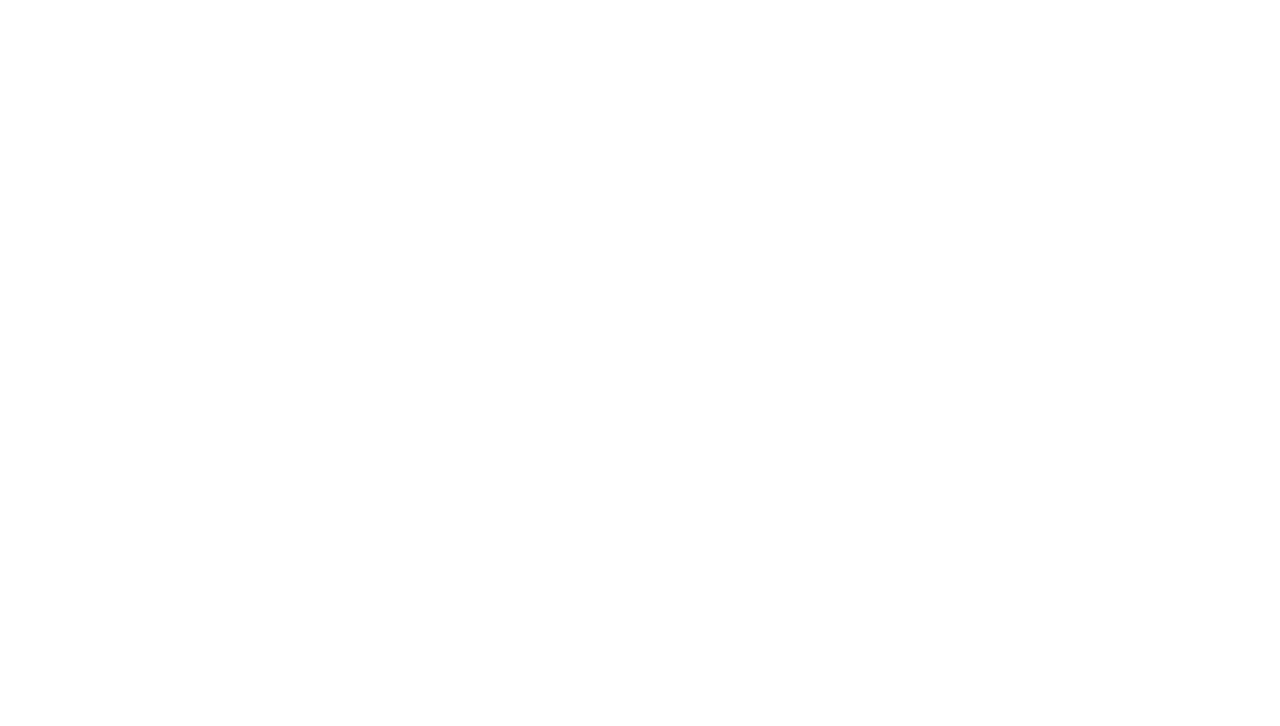
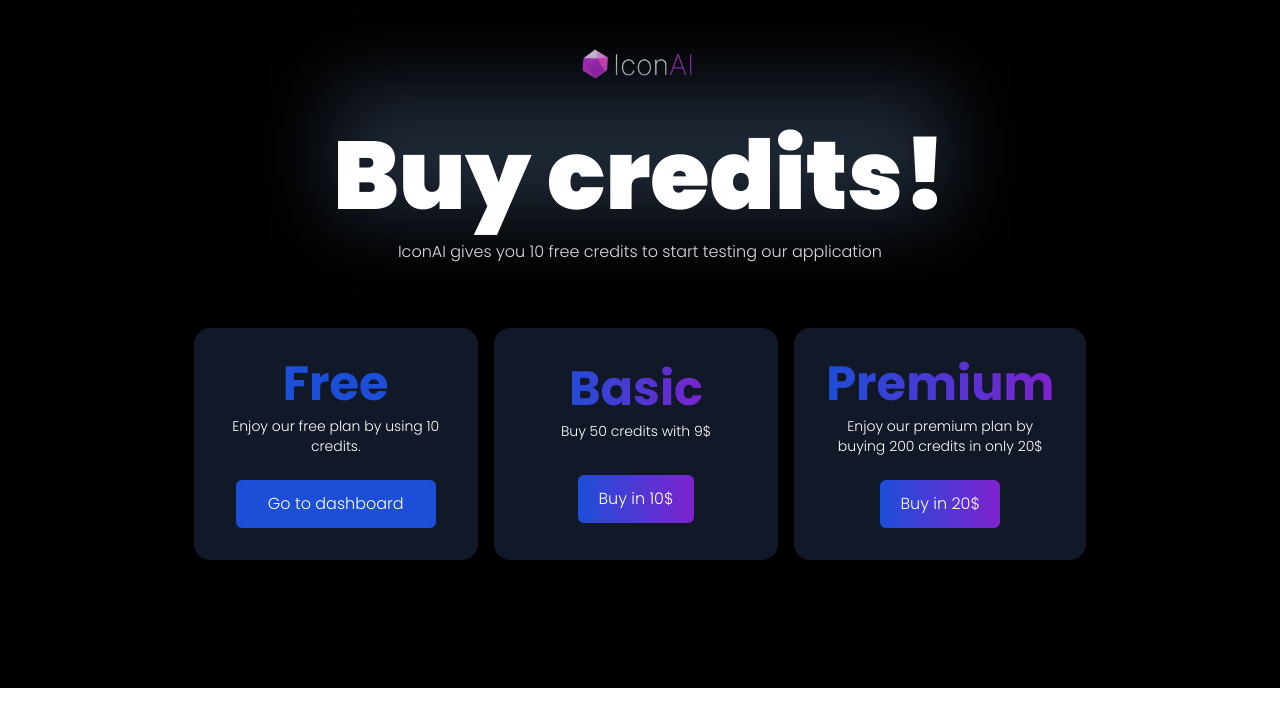
Before and after one commit to AnassElhaoussi/icon-generator-v2, a React (Vite) app: page /pricing in a window 1280 px wide. Before the commit this address had no page. Shown: the top 726 px of the page. Built offline with nearby package versions, Linux system fonts and the light colour scheme.

Commit message:
feat : pricing page ui

```diff
--- /dev/null
+++ b/src/Pages/Pricing.tsx
@@ -0,0 +1,48 @@
+import React from "react";
+import { logo } from "../assets";
+
+const Pricing = () => {
+  return (
+    <main className=" bg-black text-center text-white font-poppins flex flex-col items-center py-32 px-8">
+      <img src={logo} alt="" className="absolute  w-52 -top-10" />
+      <div className="flex flex-col items-center gap-y-16 lg:w-[80%]">
+        <div className="space-y-4">
+          <div className="relative">
+            <h1 className="relative z-10 md:text-8xl sm:text-7xl text-6xl md:font-black font-extrabold">
+              Buy credits!
+            </h1>
+            <div className="absolute -z-0 h-32 w-full -top-10 bg-gray-800 blur-2xl"></div>
+          </div>
+          <p className="font-light text-md">
+            IconAI gives you 10 free credits to start testing our application
+          </p>
+        </div>
+        <div className="flex justify-center items-stretch gap-4 lg:flex-nowrap flex-wrap w-full px-10">
+          <div className="flex flex-col gap-y-6 bg-gray-900 h-full items-center justify-around p-8 rounded-2xl shadow-lg  md:w-[20rem] w-full ">
+            <div className="space-y-2">
+                <h3 className="text-5xl font-bold text-blue-700">Free</h3>
+                <p className="text-sm font-light">Enjoy our free plan by using 10 credits.</p>
+            </div>
+            <button className="py-3 px-8 bg-blue-700 rounded-md font-light whitespace-nowrap">Go to dashboard</button>
+          </div>
+          <div className="flex flex-col gap-y-6 bg-gray-900 items-center justify-around p-8 rounded-2xl shadow-lg  md:w-[20rem] w-full">
+            <div className="space-y-2">
+                <h3 className="text-5xl font-bold text-transparent bg-clip-text bg-gradient-to-r from-blue-700 to-purple-700">Basic</h3>
+                <p className="text-sm font-light">Buy 50 credits with 9$</p>
+            </div>
+            <button className="py-3 px-5 bg-gradient-to-r from-blue-700 to-purple-700 rounded-md font-light">Buy in 10$</button>
+          </div>
+          <div className="flex flex-col gap-y-6 bg-gray-900 items-center justify-around p-8 rounded-2xl shadow-lg  md:w-[20rem] w-full">
+            <div className="space-y-2">
+                <h3 className="text-5xl font-bold text-transparent bg-clip-text bg-gradient-to-r from-blue-700 to-purple-700">Premium</h3>
+                <p className="text-sm font-light">Enjoy our premium plan by buying 200 credits in only 20$</p>
+            </div>
+            <button className="py-3 px-5 bg-gradient-to-r from-blue-700 to-purple-700 rounded-md font-light">Buy in 20$</button>
+          </div>
+        </div>
+      </div>
+    </main>
+  );
+};
+
+export default Pricing;
--- a/src/Pages/SignIn.tsx
+++ b/src/Pages/SignIn.tsx
@@ -34,7 +34,7 @@ const SignIn = () => {
           </p>
         </div>
         <button
-        className=" bg-blue-700 text-white font-light py-2 px-5 rounded-lg hover:scale-110 transition-all"
+        className=" bg-blue-700 text-white font-light py-3 px-6 rounded-lg hover:scale-110 transition-all"
         onClick={() => signIn()}
         >
           Sign in with Google
--- a/src/helpers/ProtectedRoute.ts
+++ b/src/helpers/ProtectedRoute.ts
@@ -5,12 +5,12 @@ const ProtectedRoute = (props: {children: React.ReactNode, currentPath: string,
     const navigate = useNavigate()
     useEffect(() => {
         if(props.currentPath === "/signin"
-        && props.user) {
+        && props.user !== null) {
             navigate(props.redirectPath)
         }
 
         if(props.currentPath.startsWith("/dashboard")
-        && !props.user) {
+        && props.user === null) {
             navigate(props.redirectPath)
         }
     }, [])
--- a/src/routes.tsx
+++ b/src/routes.tsx
@@ -5,6 +5,8 @@ import SignIn from "./Pages/SignIn";
 import { UserContextProvider } from "./Context/UserContextProvider";
 import ProtectedRoute from "./helpers/ProtectedRoute";
 import { UserContext } from "./Context/UserContextProvider";
+import Pricing from "./Pages/Pricing";
+
 const AppRoutes = () => {
   const {user} = useContext(UserContext)
   return (
@@ -17,6 +19,7 @@ const AppRoutes = () => {
               <SignIn />
             </ProtectedRoute>
           } />
+          <Route path="/pricing" element={<Pricing />} />
         </Routes>
       </BrowserRouter>
     </UserContextProvider>
```
